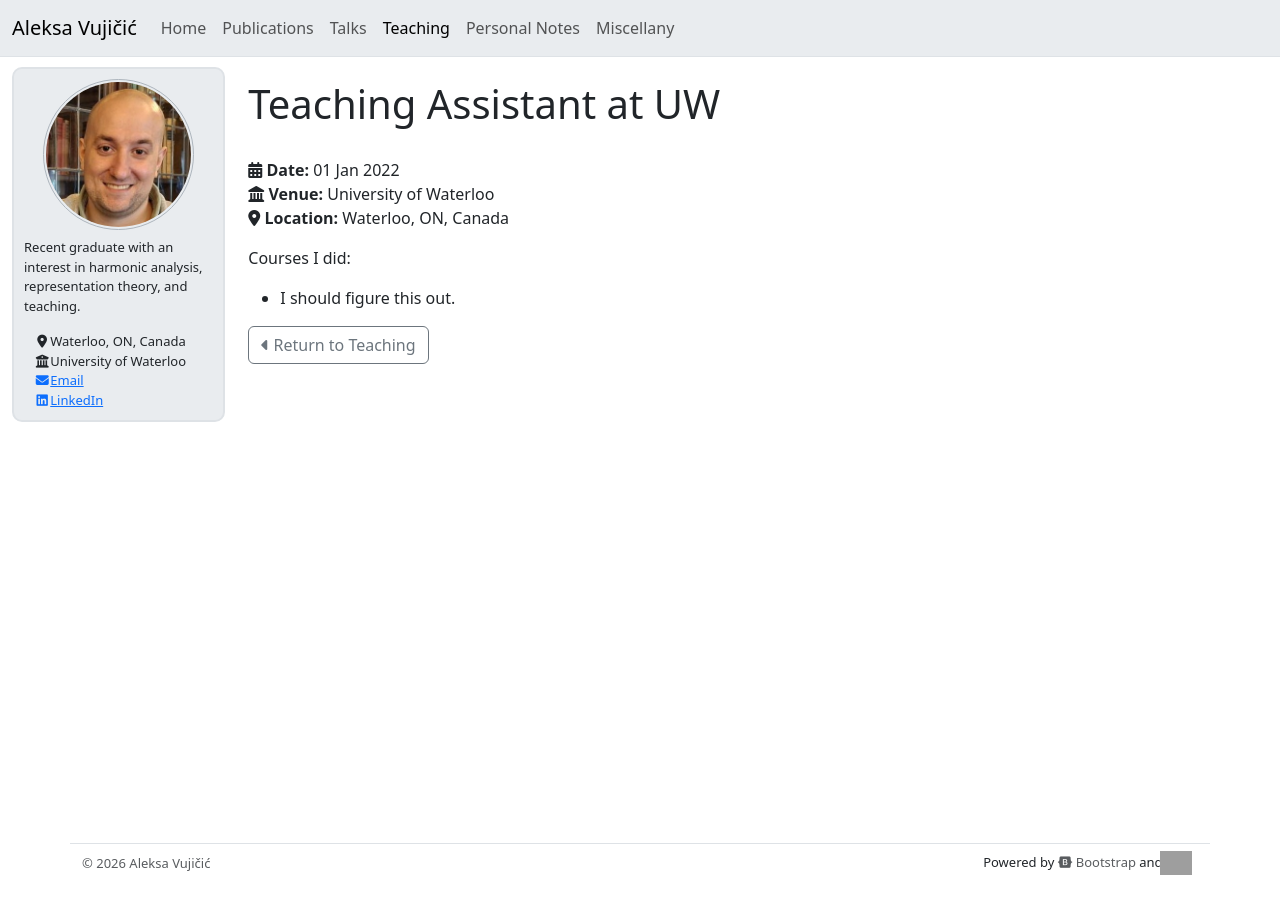
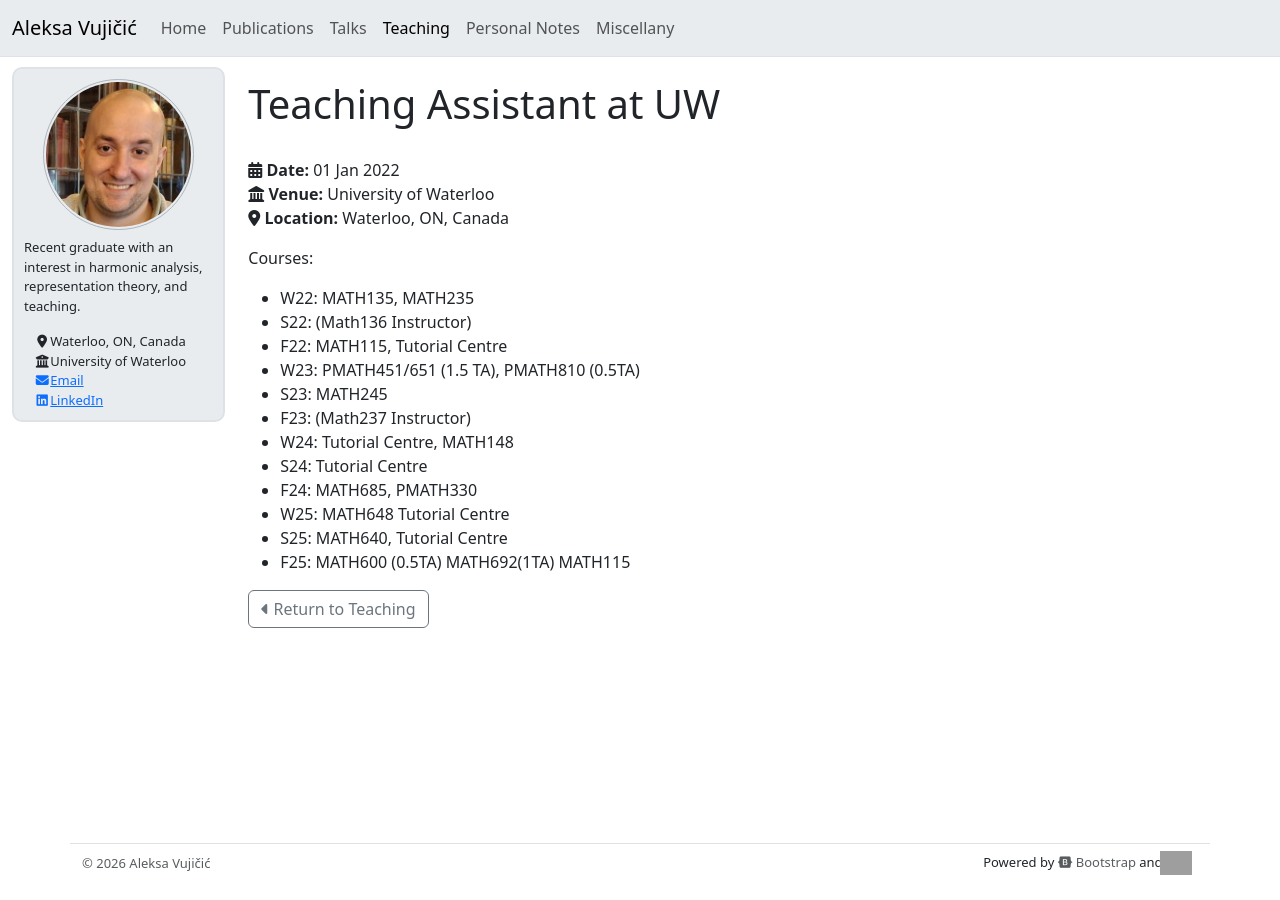
Before and after one commit to aleksavujicic/website, a Jekyll site: the page built from collections/_teaching/ta-waterloo.md, in a window 1280 px wide. Built offline with Jekyll 4.4.1, drawn with Linux system fonts in a browser that asks for light colours; nearby versions of some CDN libraries; a script that is not in the unit is left out; grey boxes are pictures that could not be loaded.

Commit message:
draft of waterloo courses

```diff
--- a/collections/_teaching/ta-waterloo.md
+++ b/collections/_teaching/ta-waterloo.md
@@ -7,5 +7,16 @@ date: 2022-01-01
 location: "Waterloo, ON, Canada"
 ---
 
-Courses I did:
-- I should figure this out.
+Courses:
+  - W22: MATH135, MATH235
+  - S22: (Math136 Instructor)
+  - F22: MATH115, Tutorial Centre
+  - W23: PMATH451/651 (1.5 TA), PMATH810 (0.5TA)
+  - S23: MATH245
+  - F23: (Math237 Instructor)
+  - W24: Tutorial Centre, MATH148
+  - S24: Tutorial Centre
+  - F24: MATH685, PMATH330
+  - W25: MATH648 Tutorial Centre
+  - S25: MATH640, Tutorial Centre
+  - F25: MATH600 (0.5TA) MATH692(1TA) MATH115
```
Also changed, not shown: _data/courses.yml (added, +66 -0 lines).
